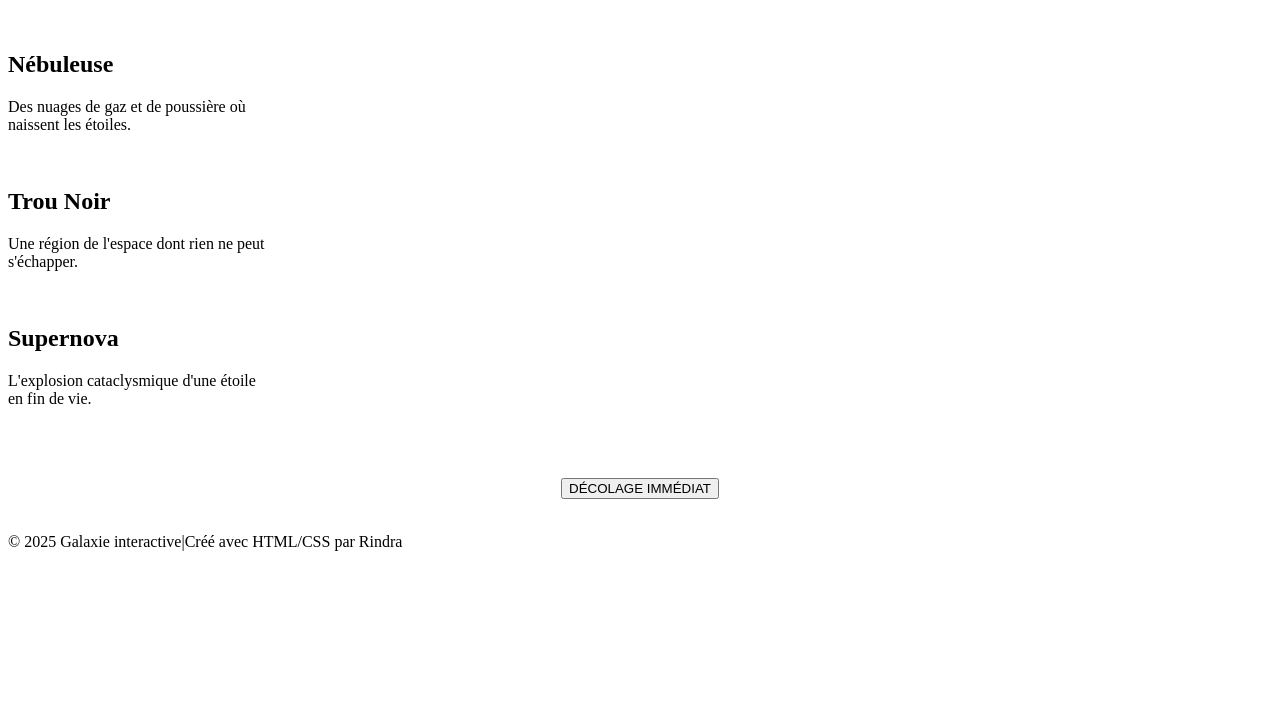
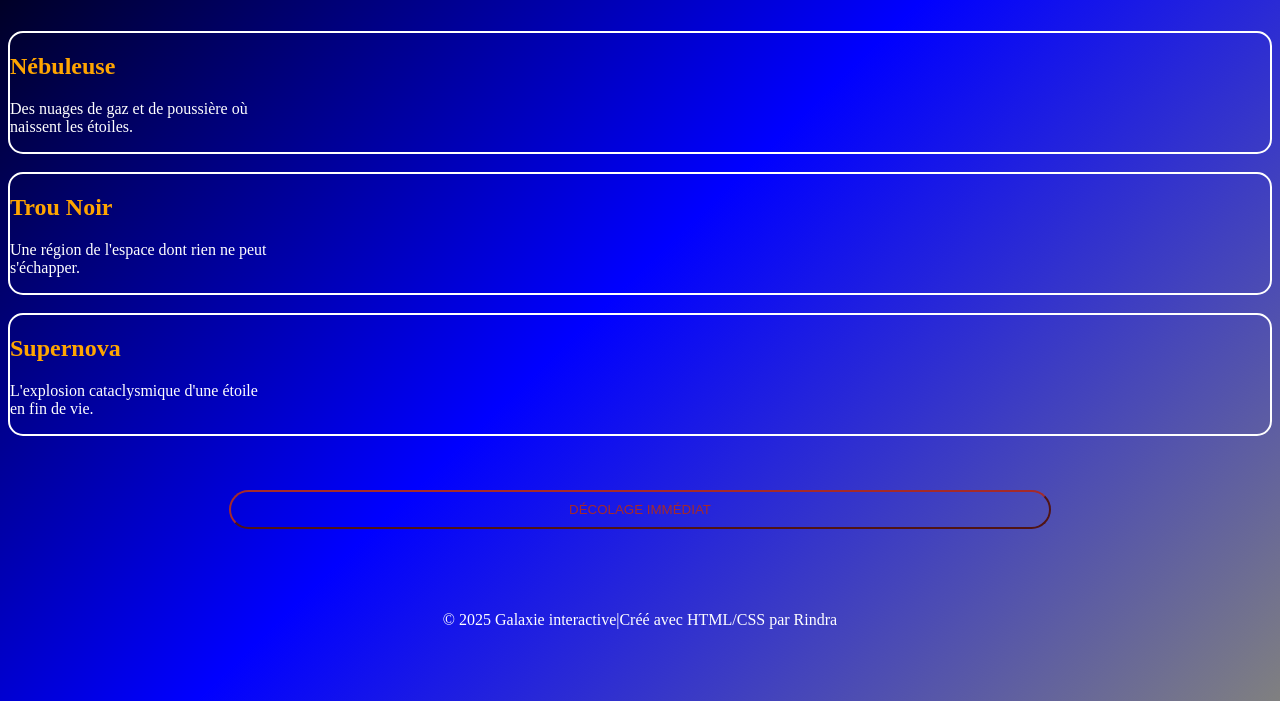
Before and after one commit to Rindra-nomenjanahary/testweb, a plain HTML site: page index.html in a window 1280 px wide. Shown: the part 159-860 px from the top of the page. Before the commit the page ends 800 px from the top, so only its background shows below. Drawn offline with Linux system fonts and the light colour scheme.

Commit message:
Update index.html

```diff
--- a/index.html
+++ b/index.html
@@ -4,7 +4,7 @@
     <meta charset="UTF-8">
     <meta name="viewport" content="width=device-width",initial-scale=1.0>
     <title>leçon one</title>
-    <link rel="stylesheet" href="lec.css">
+    <link rel="stylesheet" href="style.css">
 </head>
 <body>
   <center><h1>Exploration</h1></center>
```
